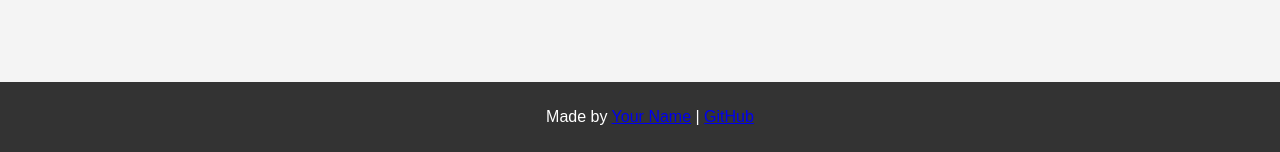
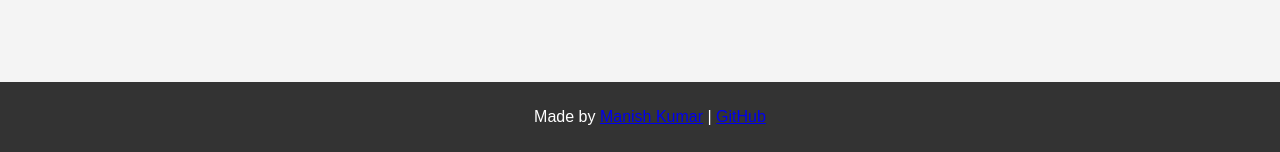
Before and after one commit to Manish-123m/Health_app, a Django app: page / in a window 1280 px wide. Shown: the part 648-800 px from the top of the page. Run offline with Django 5.2, Linux system fonts and the light colour scheme.

Commit message:
Update base.html

```diff
--- a/user_system/templates/base.html
+++ b/user_system/templates/base.html
@@ -12,7 +12,7 @@
     {% block content %}
     {% endblock %}
     <div class="footer">
-        <p>Made by <a href="https://www.linkedin.com/in/yourname" target="_blank">Your Name</a> | <a href="https://github.com/yourgithub" target="_blank">GitHub</a></p>
+        <p>Made by <a href="https://www.linkedin.com/in/manish-kumar-393084222/" target="_blank">Manish Kumar</a> | <a href="https://github.com/Manish-123m" target="_blank">GitHub</a></p>
     </div>
 </body>
 </html>
```
